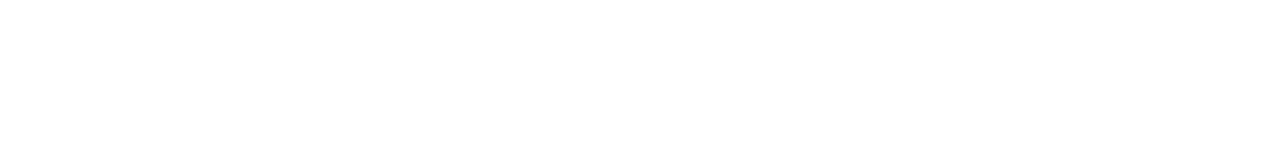
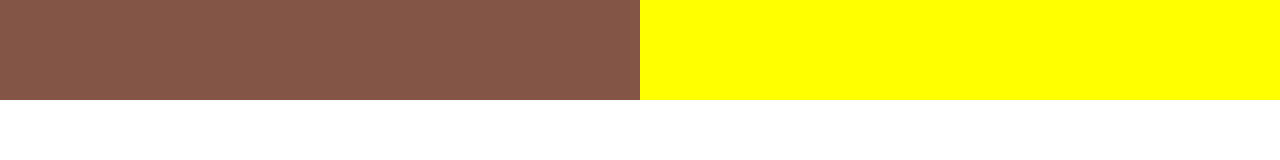
Before and after one commit to HEKNOWSME/Portfolio_claudistack, a plain HTML site: page index.html in a window 1280 px wide. Drawn offline with Linux system fonts and the light colour scheme.

Commit message:
grid template

```diff
--- a/css/styles.css
+++ b/css/styles.css
@@ -194,3 +194,19 @@ h3 {
        max-width: 500px;
        margin: auto;
 }
+.red {
+       height: 100px;
+       background-color: #835546;
+}
+.yellow {
+       background-color: yellow;
+       height: 100px;
+}
+.grid {
+       display: grid;
+}
+@media screen and (min-width: 768px) {
+       .grid--1x2 {
+              grid-template-columns: repeat(2,1fr);
+       }
+}
--- a/index.html
+++ b/index.html
@@ -12,5 +12,9 @@
        <title>ClaudI-stack</title>
 </head>
 <body>
+       <div class="grid grid--1x2">
+              <div class="red"></div>
+              <div class="yellow"></div>
+       </div>
 </body>
 </html>
```
Also changed, not shown: components/grid.html (added, +4 -0 lines).
